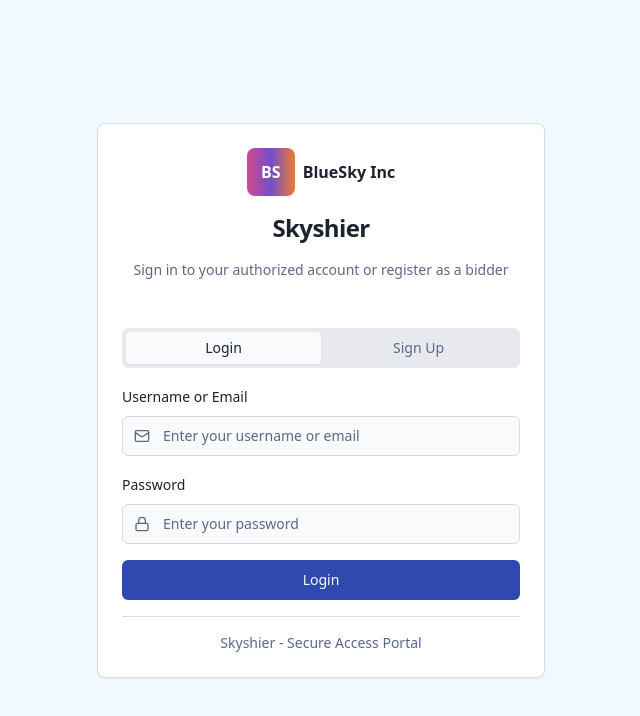
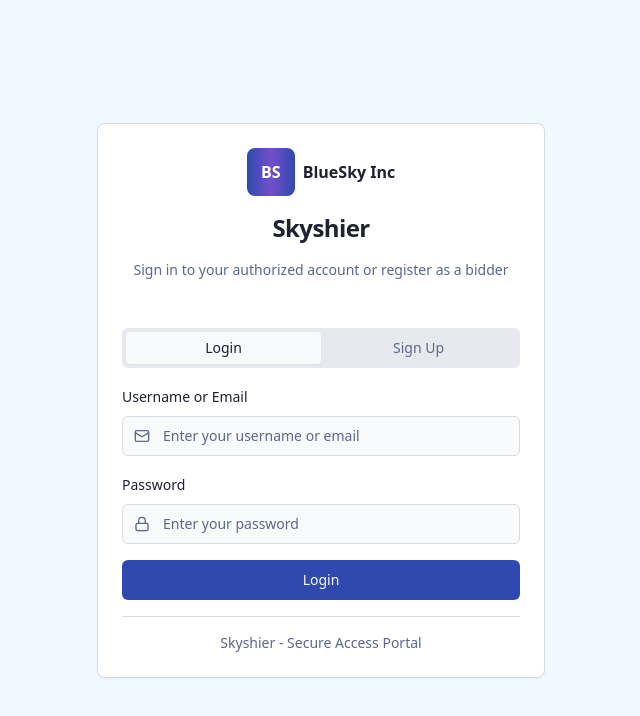
Before and after one commit to SudoPengu/auction-commission, a React (Vite) app: page /login in a window 1280 px wide. Shown: the top 716 px of the page, without its empty margins (319-959 px from the left). Built offline with nearby package versions, Linux system fonts and the light colour scheme.

Commit message:
Refactor logo gradient colors
Update the logo's gradient to use a more blue-oriented color scheme, utilizing existing color variables. This change is applied wherever the logo is used throughout the application.

```diff
--- a/src/components/Logo.tsx
+++ b/src/components/Logo.tsx
@@ -12,7 +12,7 @@ const Logo: React.FC<LogoProps> = ({
     large: 'h-12'
   }[size];
   return <div className="flex items-center">
-      <div className={`brand-gradient rounded-lg ${sizeClass} aspect-square flex items-center justify-center text-white font-bold shadow-sm`}>
+      <div className={`brand-blue-gradient rounded-lg ${sizeClass} aspect-square flex items-center justify-center text-white font-bold shadow-sm`}>
         BS
       </div>
       <span className="ml-2 font-bold text-foreground">BlueSky Inc</span>
--- a/src/index.css
+++ b/src/index.css
@@ -135,6 +135,11 @@
     background-image: linear-gradient(90deg, hsl(var(--brand-magenta)), hsl(var(--brand-indigo)), hsl(var(--brand-orange)));
   }
 
+  /* Blue-oriented gradient using existing blue colors */
+  .brand-blue-gradient {
+    background-image: linear-gradient(90deg, hsl(var(--brand-blue)), hsl(var(--brand-indigo)), hsl(var(--primary)));
+  }
+
   .brand-surface {
     background-image: linear-gradient(135deg, hsl(var(--brand-blue) / 0.06), hsl(var(--brand-indigo) / 0.06));
   }
```
